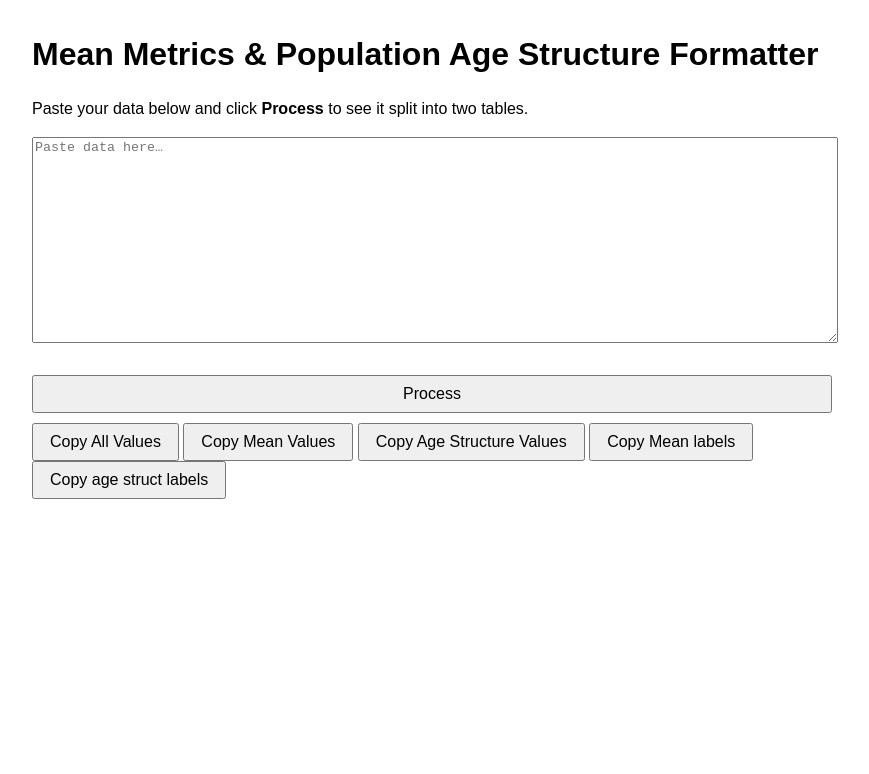
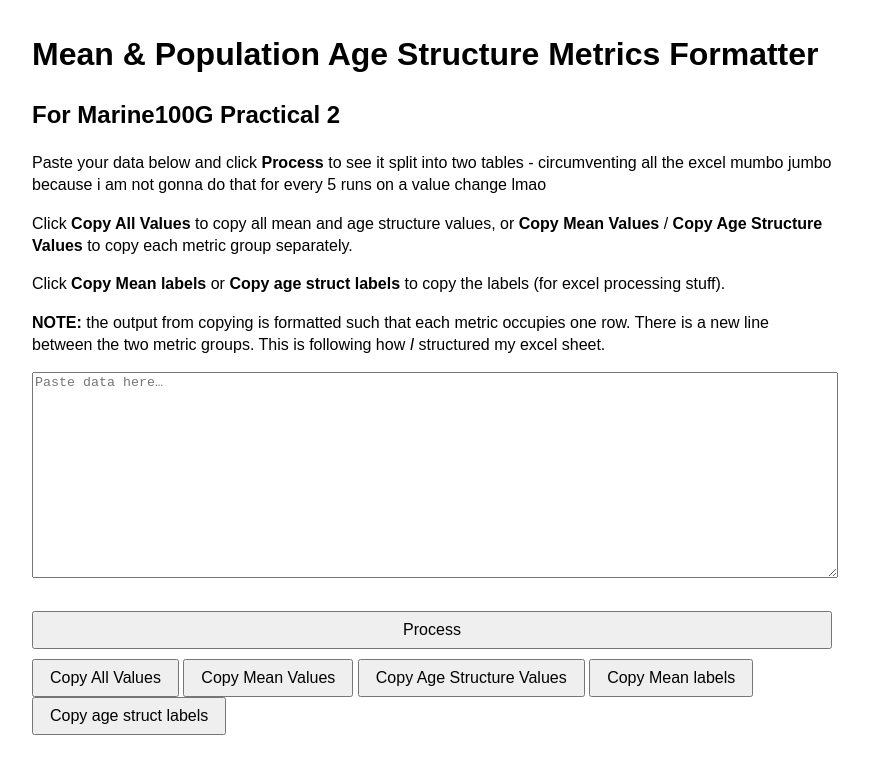
Before and after one commit to vlexandrov/marine100g-formatter, a plain HTML site: page index.html in a window 1280 px wide. Shown: the whole page, without its empty margins (208-1077 px from the left). Drawn offline with Linux system fonts and the light colour scheme.

Commit message:
improved descriptions

```diff
--- a/index.html
+++ b/index.html
@@ -6,11 +6,31 @@
     <link rel="stylesheet" href="styles.css" />
   </head>
   <body>
-    <h1>Mean Metrics & Population Age Structure Formatter</h1>
+    <h1>Mean & Population Age Structure Metrics Formatter</h1>
+    <h2>For Marine100G Practical 2</h2>
+
     <p>
       Paste your data below and click <strong>Process</strong> to see it split
-      into two tables.
+      into two tables - circumventing all the excel mumbo jumbo because i am not
+      gonna do that for every 5 runs on a value change lmao
     </p>
+    <p>
+      Click <strong>Copy All Values</strong> to copy all mean and age structure
+      values, or <strong>Copy Mean Values</strong> /
+      <strong>Copy Age Structure Values</strong> to copy each metric group
+      separately.
+    </p>
+    <p>
+      Click <strong>Copy Mean labels</strong> or
+      <strong>Copy age struct labels</strong>
+      to copy the labels (for excel processing stuff).
+    </p>
+    <p>
+      <strong>NOTE:</strong> the output from copying is formatted such that each
+      metric occupies one row. There is a new line between the two metric
+      groups. This is following how <em>I</em> structured my excel sheet.
+    </p>
+
     <textarea id="input" placeholder="Paste data here…"></textarea>
     <button id="process">Process</button>
     <button id="copy-all">Copy All Values</button>
```
